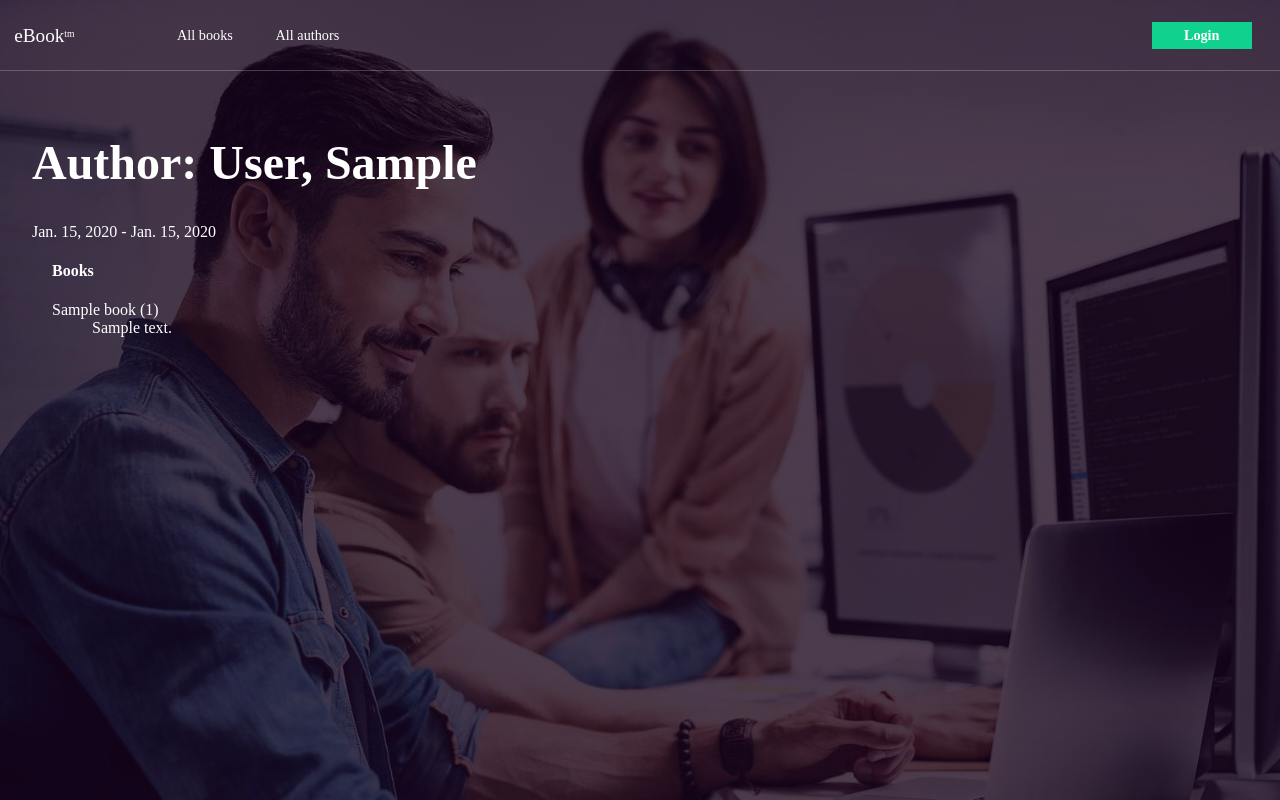
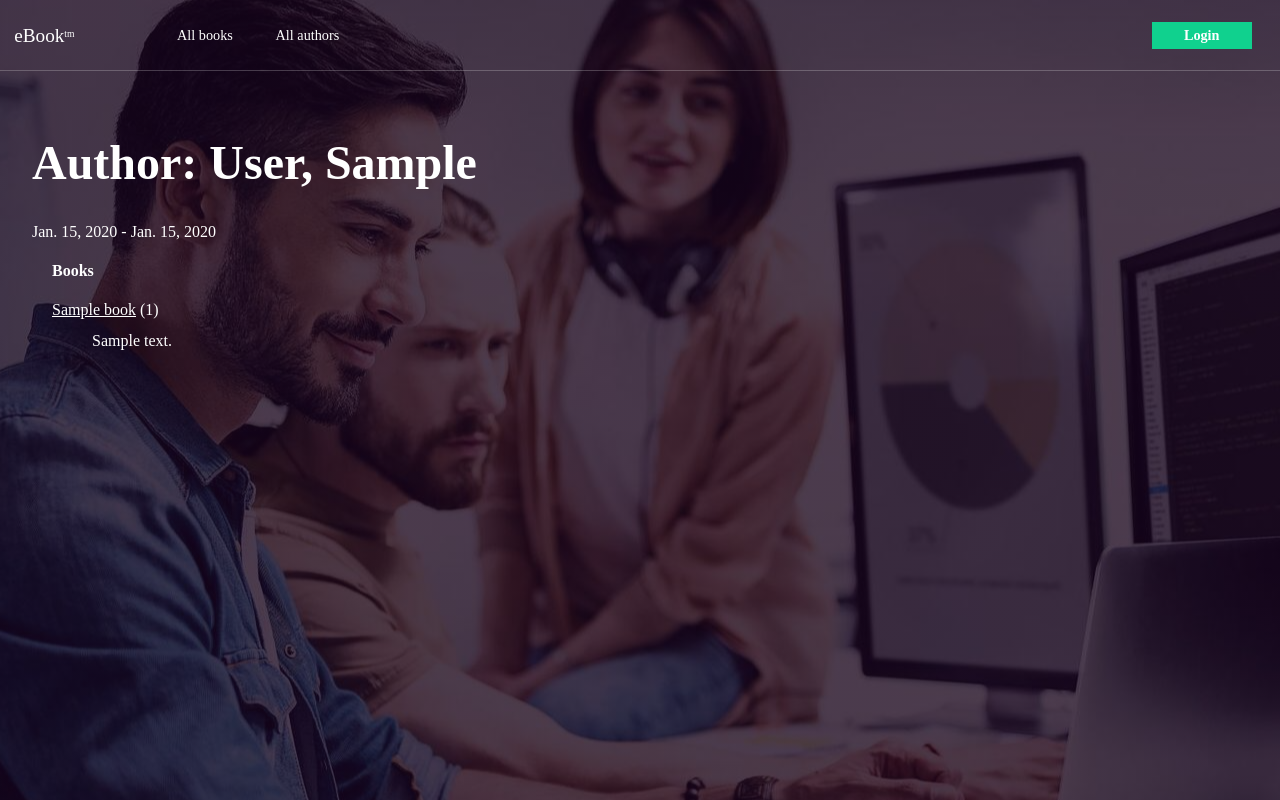
Before and after one commit to vp1961/Locallibrary_app, a Django app: page /catalog/author/1 in a window 1280 px wide. Run offline with Django 3.2, Linux system fonts and the light colour scheme; tables that the repository leaves empty hold one stand-in row (values such as "Sample post"); some libraries are stand-ins or nearby versions.

Commit message:
Change templates and static

```diff
--- a/catalog/static/css/styles.css
+++ b/catalog/static/css/styles.css
@@ -5,9 +5,9 @@
 }
 html {
     margin: 0px;
+    width: 100%;
     height: 100%;
-    width: 100%;
- }
+}
 
  body {
     margin: 0px;
@@ -15,6 +15,7 @@ html {
     width: 100%;
     font-size: 100%;
     box-sizing: border-box;
+    position: relative;
  }
 
 a, a:hover, a:focus, a:active {
@@ -32,14 +33,16 @@ h1 {
     font-size: 3rem;
 }
 .app {
-    width: 100%;
-    height: 100%;
-    background: linear-gradient(rgba(23, 4, 30, 0.77), rgba(23, 4, 30, 0.77)),
-    url('../images/mini_magick20190905-189-c7otj0.jpg') no-repeat center center;
+    min-height: 100vh;
+    min-width: 100%;
+    overflow-x: hidden;
+    overflow-y: auto;
     background-size: cover;
     color: white;
     display: grid;
     grid-template-rows: auto 1fr;
+    background: linear-gradient(rgba(23, 4, 30, 0.77), rgba(23, 4, 30, 0.77)),
+    url('../images/mini_magick20190905-189-c7otj0.jpg') no-repeat center center;
 }
 .header {
     font-size: .89rem;
@@ -181,12 +184,7 @@ input:focus {
     grid-column-gap: 8em;
     grid-row-gap: 3em;
 }
-/* .fa-user-ninja:before {
-    content: "\f504";
-    font-family: FontAwesome;
-    color: #aaaaaa;
-    margin-right: 10px;
-    } */
+
 .icon {
     margin-right: 1em;
     color: #10d18e;
@@ -213,13 +211,10 @@ input:focus {
     flex-flow: column;
     height: 100%;
 }
-/* li::before {
-    content: '-';
-    margin-right: .5em;
-}
-li {
-    margin-bottom: .4em;
-} */
+
 .for-link {
     text-decoration: underline;
 }
+.table-content{
+    padding: .8em 0;
+}
--- a/catalog/templates/catalog/author_detail.html
+++ b/catalog/templates/catalog/author_detail.html
@@ -10,8 +10,8 @@
 
 <dl>
 {% for book in author.book_set.all %}
-  <dt><a href="{% url 'book-detail' book.pk %}">{{book}}</a> ({{book.bookinstance_set.all.count}})</dt>
-  <dd>{{book.summary}}</dd>
+  <dt><a href="{% url 'book-detail' book.pk %}" class="for-link">{{book}}</a> ({{book.bookinstance_set.all.count}})</dt>
+  <dd class="table-content">{{book.summary}}</dd>
 {% endfor %}
 </dl>
 
--- a/catalog/templates/catalog/author_list.html
+++ b/catalog/templates/catalog/author_list.html
@@ -8,9 +8,9 @@
   <ul>
 
   {% for author in author_list %}
-    <li class="for-link">
+    <li>
       <a href="{{ author.get_absolute_url }}">
-      {{ author }} ({{author.date_of_birth}} - {% if author.date_of_death %}{{author.date_of_death}}{% endif %})
+      <span class="for-link">{{ author }}</span> ({{author.date_of_birth}} - {% if author.date_of_death %}{{author.date_of_death}}{% endif %})
       </a>
     </li>
   {% endfor %}
--- a/catalog/templates/catalog/book_detail.html
+++ b/catalog/templates/catalog/book_detail.html
@@ -11,7 +11,6 @@
 <p><strong>Genre:</strong> {{ book.genre.all|join:", " }}</p>
 
 <div style="margin-left:20px;margin-top:20px">
-<h4>Copies</h4>
 
 {% for copy in book.bookinstance_set.all %}
 <hr>
--- a/catalog/templates/catalog/book_renew_librarian.html
+++ b/catalog/templates/catalog/book_renew_librarian.html
@@ -5,7 +5,7 @@
     <p>Borrower: {{book_instance.borrower}}</p>
     <p{% if book_instance.is_overdue %} class="text-danger"{% endif %}>Due date: {{book_instance.due_back}}</p>
 
-    <form action="" method="post">
+    <form action="" method="post" class="login-wrap input">
         {% csrf_token %}
         <table>
         {{ form.as_table }}
--- a/catalog/templates/catalog/bookinstance_list_borrowed_all.html
+++ b/catalog/templates/catalog/bookinstance_list_borrowed_all.html
@@ -8,7 +8,7 @@
 
       {% for bookinst in bookinstance_list %}
       <li class="{% if bookinst.is_overdue %}text-danger{% endif %}">
-        <a href="{% url 'book-detail' bookinst.book.pk %}">{{bookinst.book.title}}</a> ({{ bookinst.due_back }}) {% if user.is_staff %}- {{ bookinst.borrower }}{% endif %} {% if perms.catalog.can_mark_returned %}- <a href="{% url 'renew-book-librarian' bookinst.id %}">Renew</a>  {% endif %}
+        <a href="{% url 'book-detail' bookinst.book.pk %}" class="for-link">{{bookinst.book.title}}</a> ({{ bookinst.due_back }}) {% if user.is_staff %}- {{ bookinst.borrower }}{% endif %} {% if perms.catalog.can_mark_returned %}- <a href="{% url 'renew-book-librarian' bookinst.id %}" class="for-link">Renew</a>  {% endif %}
       </li>
       {% endfor %}
     </ul>
--- a/catalog/templates/catalog/bookinstance_list_borrowed_user.html
+++ b/catalog/templates/catalog/bookinstance_list_borrowed_user.html
@@ -8,7 +8,7 @@
 
       {% for bookinst in bookinstance_list %}
       <li class="{% if bookinst.is_overdue %}text-danger{% endif %}">
-        <a href="{% url 'book-detail' bookinst.book.pk %}">{{bookinst.book.title}}</a> ({{ bookinst.due_back }})
+        <a href="{% url 'book-detail' bookinst.book.pk %}" class="for-link">{{bookinst.book.title}}</a> ({{ bookinst.due_back }})
       </li>
       {% endfor %}
     </ul>
```
